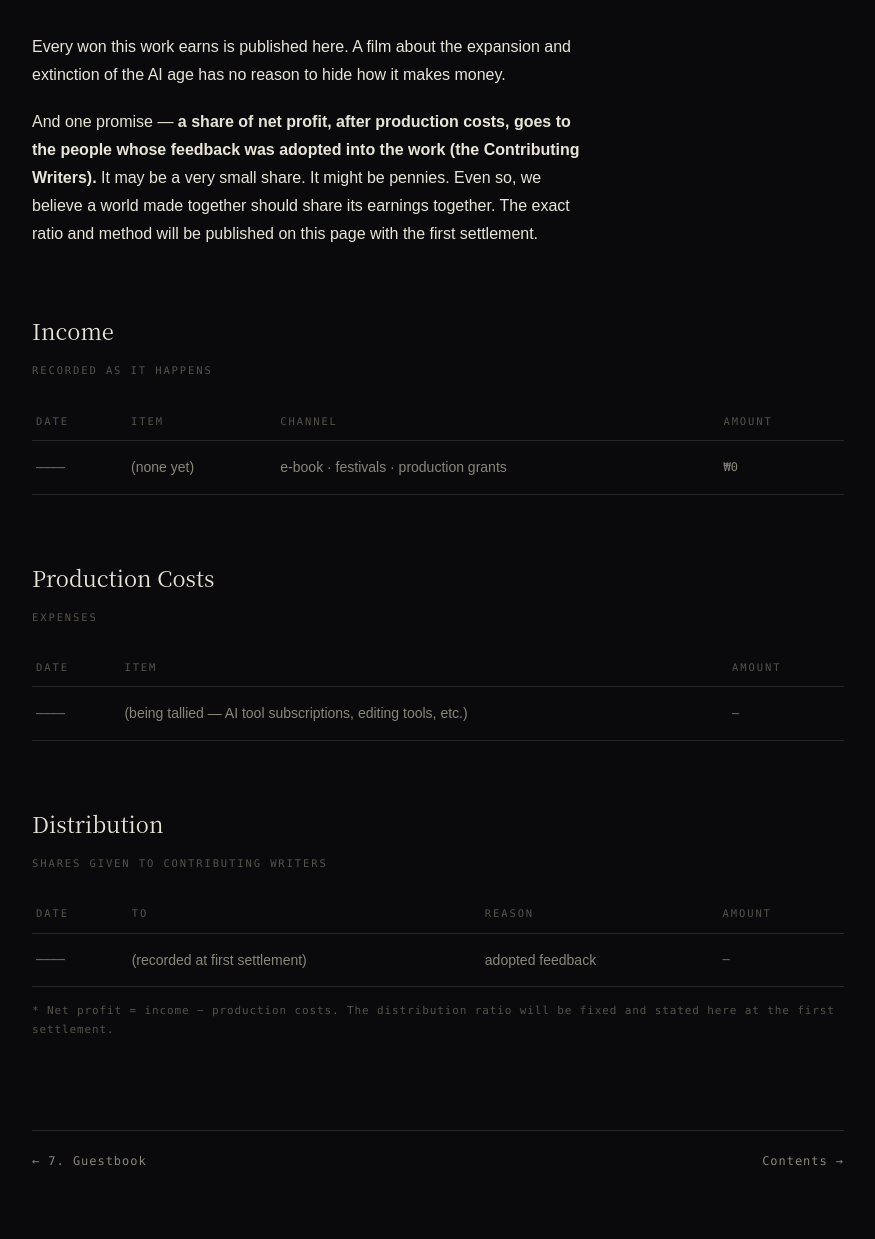
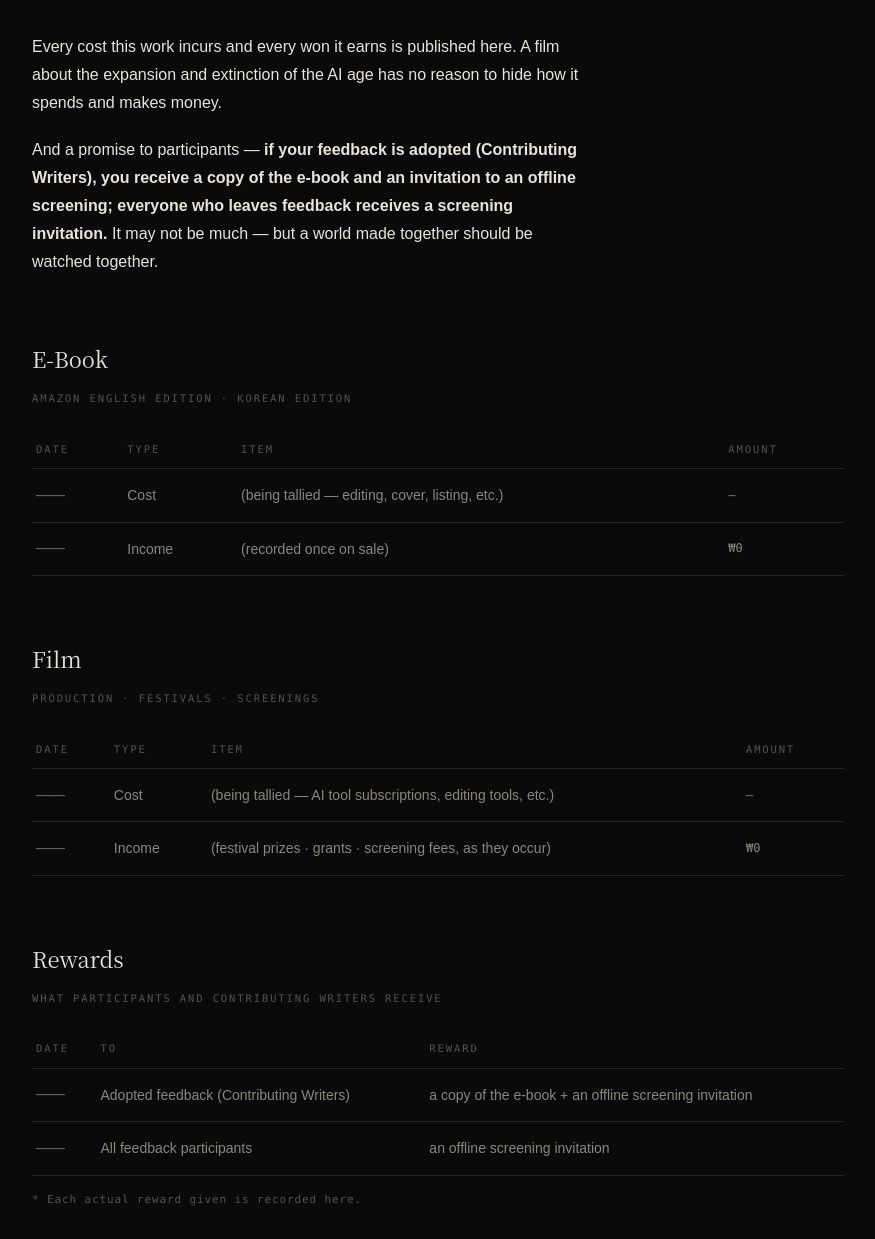
Before and after one commit to The-Limits-of-My-World/The-Limits-of-My-World.github.io, a plain HTML site: page en/revenue.html in a window 1280 px wide. Shown: the part 251-1490 px from the top of the page, without its empty margins (202-1077 px from the left). Drawn offline with Linux system fonts and the light colour scheme.

Commit message:
보상 정책 전환 — 이북 소장권·상영 관람권, 수익 공개를 이북/영상 장부로 분리

```diff
--- a/en/revenue.html
+++ b/en/revenue.html
@@ -28,63 +28,65 @@
   </header>
 
   <main>
-    <div class="sec-head"><span class="sec-num">8.</span><h2>Revenue Ledger</h2></div>
+    <div class="sec-head"><span class="sec-num">8.</span><h2>Open Ledger</h2></div>
     <p class="sec-sub">Distribution and profit, too, are part of the work</p>
 
     <div class="prose">
       <p>
-        Every won this work earns is published here.
+        Every cost this work incurs and every won it earns is published here.
         A film about the expansion and extinction of the AI age has no
-        reason to hide how it makes money.
+        reason to hide how it spends and makes money.
       </p>
       <p>
-        And one promise — <b>a share of net profit, after production costs,
-        goes to the people whose feedback was adopted into the work (the
-        Contributing Writers).</b> It may be a very small share. It might be
-        pennies. Even so, we believe a world made together should share its
-        earnings together. The exact ratio and method will be published on
-        this page with the first settlement.
+        And a promise to participants —
+        <b>if your feedback is adopted (Contributing Writers), you receive a
+        copy of the e-book and an invitation to an offline screening;
+        everyone who leaves feedback receives a screening invitation.</b>
+        It may not be much — but a world made together should be watched together.
       </p>
     </div>
 
     <div class="thanks">
-      <h3>Income</h3>
-      <p class="sub">Recorded as it happens</p>
+      <h3>E-Book</h3>
+      <p class="sub">Amazon English edition · Korean edition</p>
       <div class="table-wrap">
         <table>
-          <thead><tr><th>Date</th><th>Item</th><th>Channel</th><th>Amount</th></tr></thead>
+          <thead><tr><th>Date</th><th>Type</th><th>Item</th><th>Amount</th></tr></thead>
           <tbody>
-            <tr><td class="mono">————</td><td>(none yet)</td><td>e-book · festivals · production grants</td><td class="mono">₩0</td></tr>
+            <tr><td class="mono">————</td><td>Cost</td><td>(being tallied — editing, cover, listing, etc.)</td><td class="mono">—</td></tr>
+            <tr><td class="mono">————</td><td>Income</td><td>(recorded once on sale)</td><td class="mono">₩0</td></tr>
           </tbody>
         </table>
       </div>
     </div>
 
     <div class="thanks">
-      <h3>Production Costs</h3>
-      <p class="sub">Expenses</p>
+      <h3>Film</h3>
+      <p class="sub">Production · festivals · screenings</p>
       <div class="table-wrap">
         <table>
-          <thead><tr><th>Date</th><th>Item</th><th>Amount</th></tr></thead>
+          <thead><tr><th>Date</th><th>Type</th><th>Item</th><th>Amount</th></tr></thead>
           <tbody>
-            <tr><td class="mono">————</td><td>(being tallied — AI tool subscriptions, editing tools, etc.)</td><td class="mono">—</td></tr>
+            <tr><td class="mono">————</td><td>Cost</td><td>(being tallied — AI tool subscriptions, editing tools, etc.)</td><td class="mono">—</td></tr>
+            <tr><td class="mono">————</td><td>Income</td><td>(festival prizes · grants · screening fees, as they occur)</td><td class="mono">₩0</td></tr>
           </tbody>
         </table>
       </div>
     </div>
 
     <div class="thanks">
-      <h3>Distribution</h3>
-      <p class="sub">Shares given to Contributing Writers</p>
+      <h3>Rewards</h3>
+      <p class="sub">What participants and Contributing Writers receive</p>
       <div class="table-wrap">
         <table>
-          <thead><tr><th>Date</th><th>To</th><th>Reason</th><th>Amount</th></tr></thead>
+          <thead><tr><th>Date</th><th>To</th><th>Reward</th></tr></thead>
           <tbody>
-            <tr><td class="mono">————</td><td>(recorded at first settlement)</td><td>adopted feedback</td><td class="mono">—</td></tr>
+            <tr><td class="mono">————</td><td>Adopted feedback (Contributing Writers)</td><td>a copy of the e-book + an offline screening invitation</td></tr>
+            <tr><td class="mono">————</td><td>All feedback participants</td><td>an offline screening invitation</td></tr>
           </tbody>
         </table>
       </div>
-      <p class="table-note">* Net profit = income − production costs. The distribution ratio will be fixed and stated here at the first settlement.</p>
+      <p class="table-note">* Each actual reward given is recorded here.</p>
     </div>
 
     <div class="pager">
```
Also changed, not shown: en/guestbook.html (+3 -3 lines), guestbook.html (+2 -2 lines), revenue.html (+23 -21 lines).
